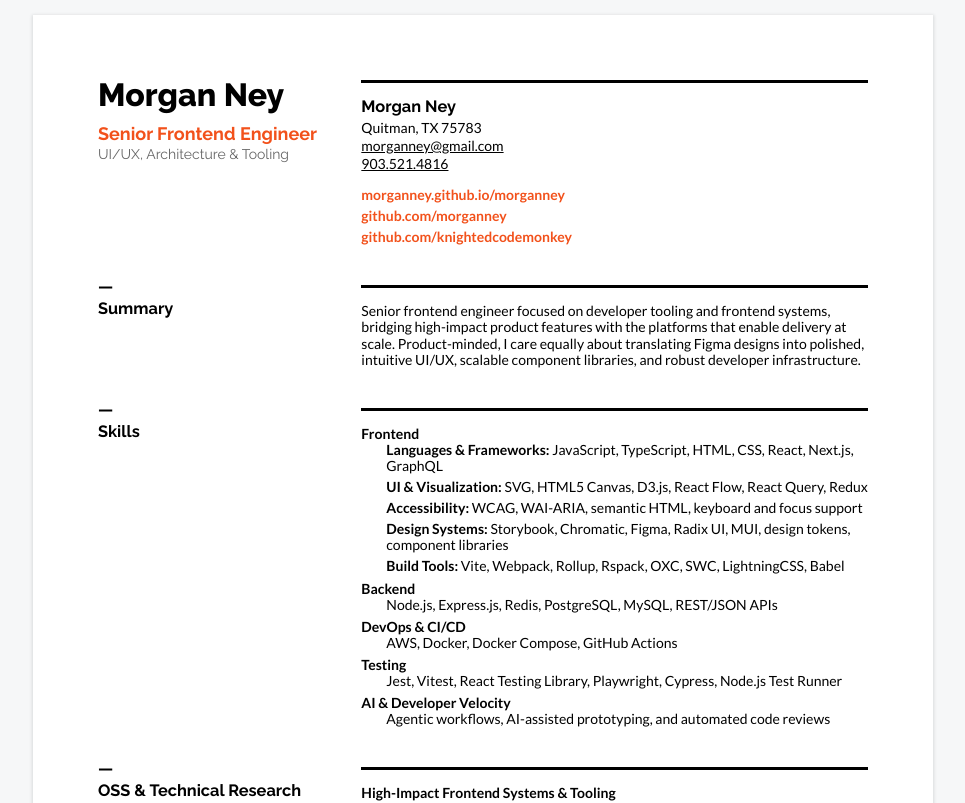
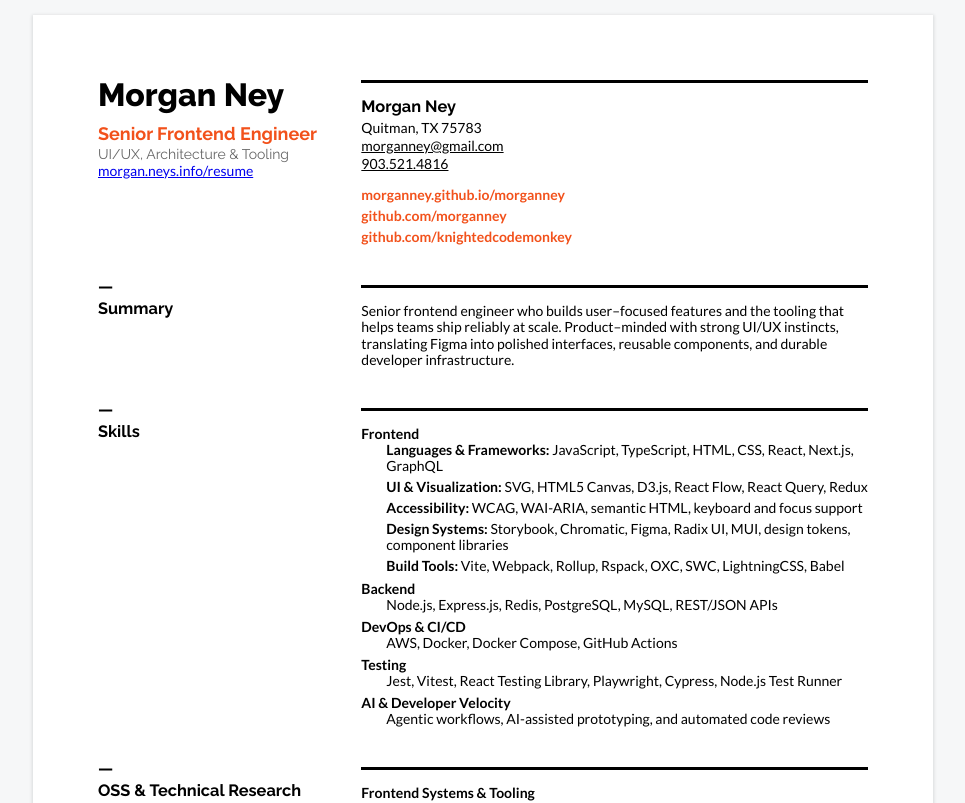
Before and after one commit to morganney/morgan.neys.info, a Next.js app: page /resume in a window 1280 px wide. Shown: the top 803 px of the page, without its empty margins (157-1122 px from the left). Built offline with nearby package versions, Linux system fonts and the light colour scheme.

Commit message:
refactor: resume.

```diff
--- a/app/(professional)/globals.css
+++ b/app/(professional)/globals.css
@@ -230,7 +230,7 @@ section:nth-child(3) {
 
 @media print {
   @page {
-    margin: 0.35in;
+    margin: 0.45in;
   }
   a {
     color: #000;
--- a/app/(professional)/resume/page.js
+++ b/app/(professional)/resume/page.js
@@ -14,6 +14,11 @@ export default function Resume() {
               <span>UI/UX, Architecture & Tooling</span>
             </a>
           </h2>
+          <p>
+            <a target="_blank" href="https://morgan.neys.info/resume">
+              morgan.neys.info/resume
+            </a>
+          </p>
         </header>
         <div>
           <h3>Morgan Ney</h3>
@@ -48,11 +53,10 @@ export default function Resume() {
       <section>
         <h3>Summary</h3>
         <p>
-          Senior frontend engineer focused on developer tooling and frontend systems,
-          bridging high-impact product features with the platforms that enable delivery at
-          scale. Product-minded, I care equally about translating Figma designs into
-          polished, intuitive UI/UX, scalable component libraries, and robust developer
-          infrastructure.
+          Senior frontend engineer who builds user&ndash;focused features and the tooling
+          that helps teams ship reliably at scale. Product&ndash;minded with strong UI/UX
+          instincts, translating Figma into polished interfaces, reusable components, and
+          durable developer infrastructure.
         </p>
       </section>
       <section>
@@ -99,7 +103,7 @@ export default function Resume() {
         <h3>OSS &amp; Technical Research</h3>
         <div>
           <article>
-            <h4>High-Impact Frontend Systems &amp; Tooling</h4>
+            <h4>Frontend Systems &amp; Tooling</h4>
             <h5>2023 &ndash; Present</h5>
             <p>
               Built{' '}
```
